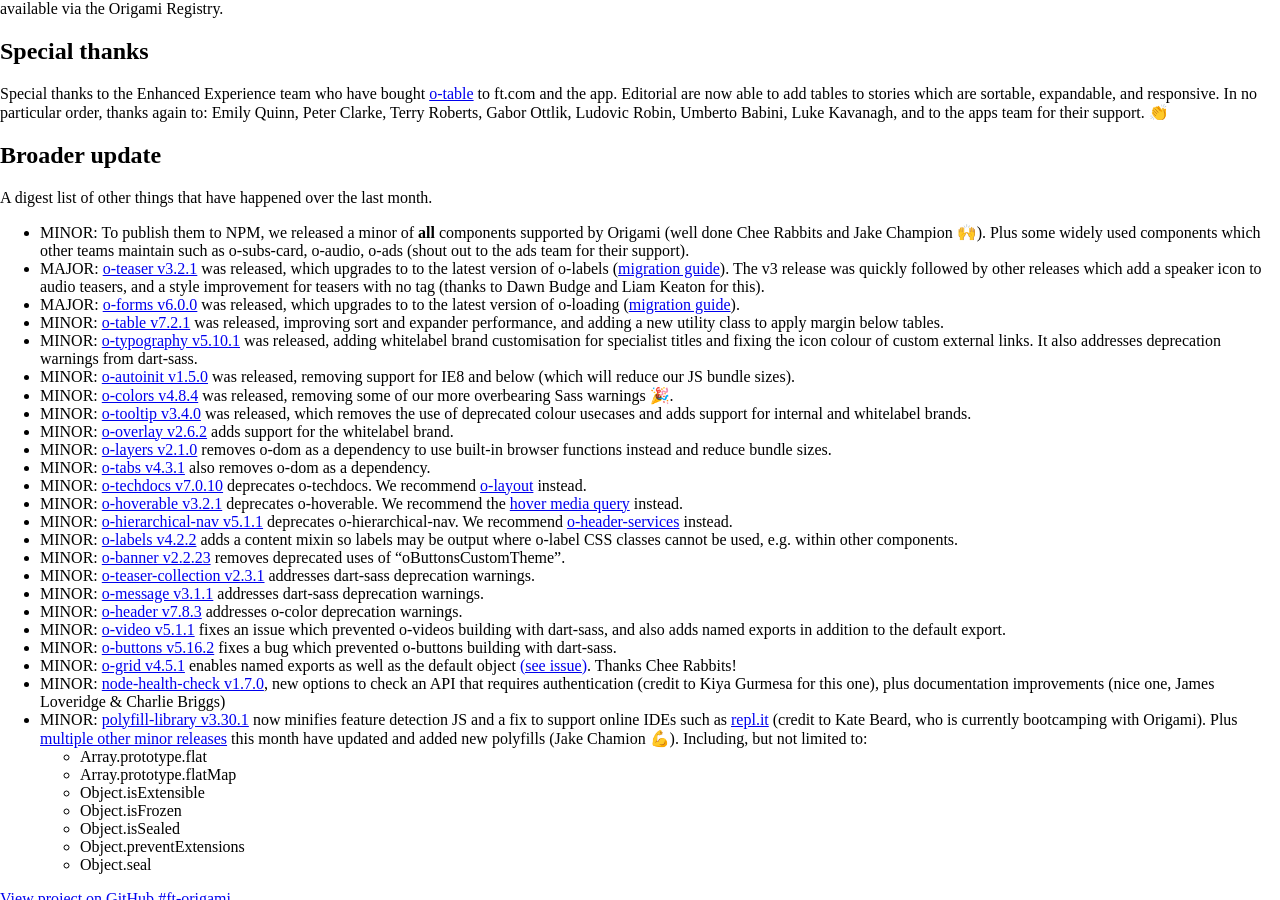
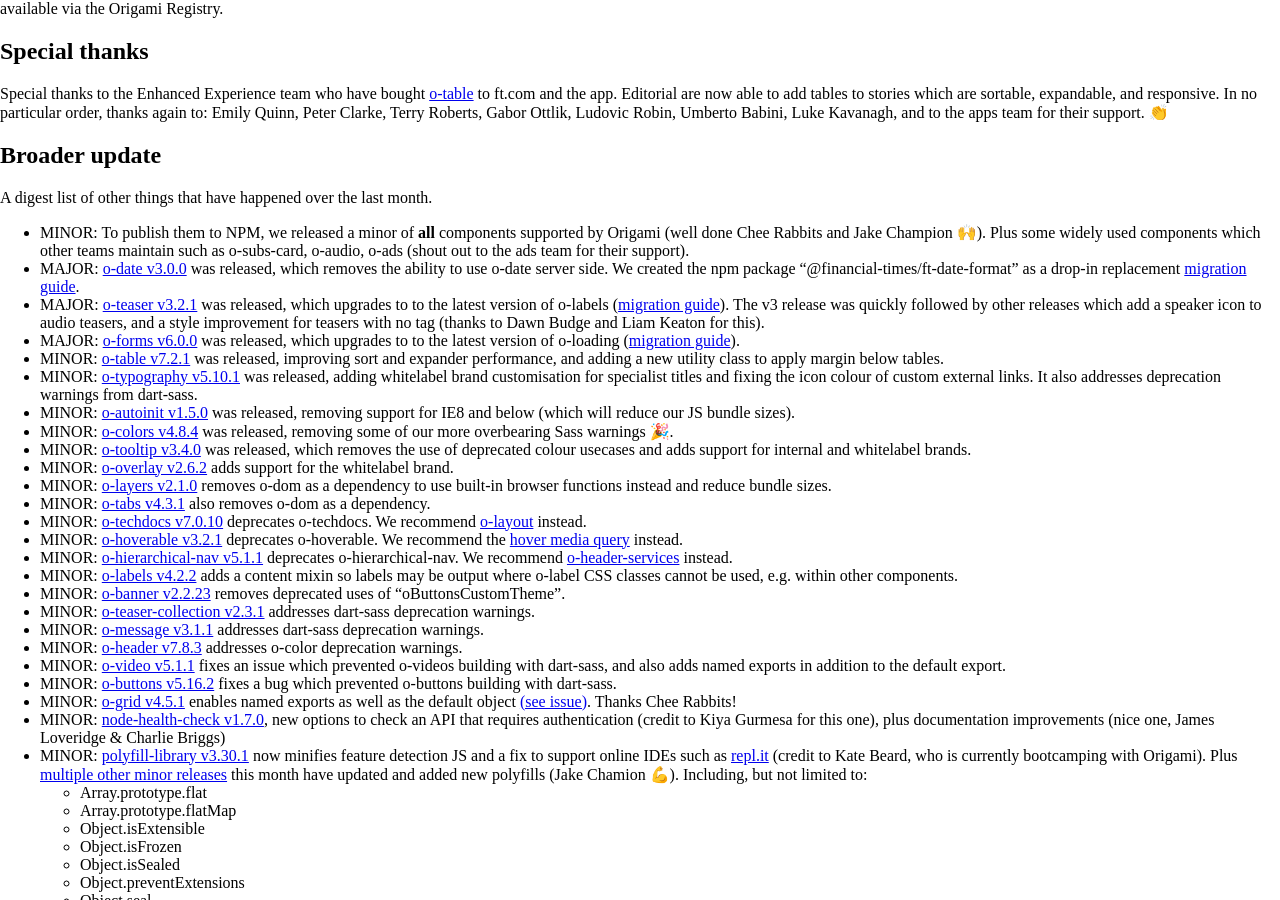
Before and after one commit to Financial-Times/origami-website, a Jekyll site: the page built from _posts/2019-02-28-newsletter.md, in a window 1280 px wide and 900 px high, scrolled down 988 px. Built offline with Jekyll 4.4.1, drawn with Linux system fonts in a browser that asks for light colours; a style sheet for code colours, icons or effects is not loaded.

Commit message:
Add email major to the newsletter

```diff
--- a/_emails/newsletter-2019-02.html
+++ b/_emails/newsletter-2019-02.html
@@ -68,6 +68,7 @@ companion_post_url: https://origami-test.ft.com/blog/2019/02/28/newsletter/
 
 {% capture text %}
   - MINOR: To publish them to NPM, we released a minor of **all** components supported by Origami (well done Chee Rabbits and Jake Champion 🙌). Plus some widely used components which other teams maintain such as o-subs-card, o-audio, o-ads (shout out to the ads team for their support).
+  - MAJOR: [o-date v3.0.0](https://registry.origami.ft.com/components/o-date@3.0.0) was released, which removes the ability to use o-date server side. We created the npm package "@financial-times/ft-date-format" as a drop-in replacement [migration guide](https://github.com/Financial-Times/o-date#migrating-from-v2-to-v3).
   - MAJOR: [o-teaser v3.2.1](https://registry.origami.ft.com/components/o-teaser@3.2.1) was released, which upgrades to to the latest version of o-labels ([migration guide](https://registry.origami.ft.com/components/o-teaser@3.2.1/readme#upgrade-from-v2xx-to-v3xx)). The v3 release was quickly followed by other releases which add a speaker icon to audio teasers, and a style improvement for teasers with no tag (thanks to Dawn Budge and Liam Keaton for this).
   - MAJOR: [o-forms v6.0.0](https://registry.origami.ft.com/components/o-forms@6.0.0) was released, which upgrades to to the latest version of o-loading ([migration guide](https://registry.origami.ft.com/components/o-forms@6.0.0/readme#upgrade-from-v5xx-to-v6xx)).
   - MINOR: [o-table v7.2.1](https://registry.origami.ft.com/components/o-table@7.2.1) was released, improving sort and expander performance, and adding a new utility class to apply margin below tables.
--- a/_posts/2019-02-28-newsletter.md
+++ b/_posts/2019-02-28-newsletter.md
@@ -37,6 +37,7 @@ Special thanks to the Enhanced Experience team who have bought [o-table](https:/
 A digest list of other things that have happened over the last month.
 
   - MINOR: To publish them to NPM, we released a minor of **all** components supported by Origami (well done Chee Rabbits and Jake Champion 🙌). Plus some widely used components which other teams maintain such as o-subs-card, o-audio, o-ads (shout out to the ads team for their support).
+  - MAJOR: [o-date v3.0.0](https://registry.origami.ft.com/components/o-date@3.0.0) was released, which removes the ability to use o-date server side. We created the npm package "@financial-times/ft-date-format" as a drop-in replacement [migration guide](https://github.com/Financial-Times/o-date#migrating-from-v2-to-v3).
   - MAJOR: [o-teaser v3.2.1](https://registry.origami.ft.com/components/o-teaser@3.2.1) was released, which upgrades to to the latest version of o-labels ([migration guide](https://registry.origami.ft.com/components/o-teaser@3.2.1/readme#upgrade-from-v2xx-to-v3xx)). The v3 release was quickly followed by other releases which add a speaker icon to audio teasers, and a style improvement for teasers with no tag (thanks to Dawn Budge and Liam Keaton for this).
   - MAJOR: [o-forms v6.0.0](https://registry.origami.ft.com/components/o-forms@6.0.0) was released, which upgrades to to the latest version of o-loading ([migration guide](https://registry.origami.ft.com/components/o-forms@6.0.0/readme#upgrade-from-v5xx-to-v6xx)).
   - MINOR: [o-table v7.2.1](https://registry.origami.ft.com/components/o-table@7.2.1) was released, improving sort and expander performance, and adding a new utility class to apply margin below tables.
```
